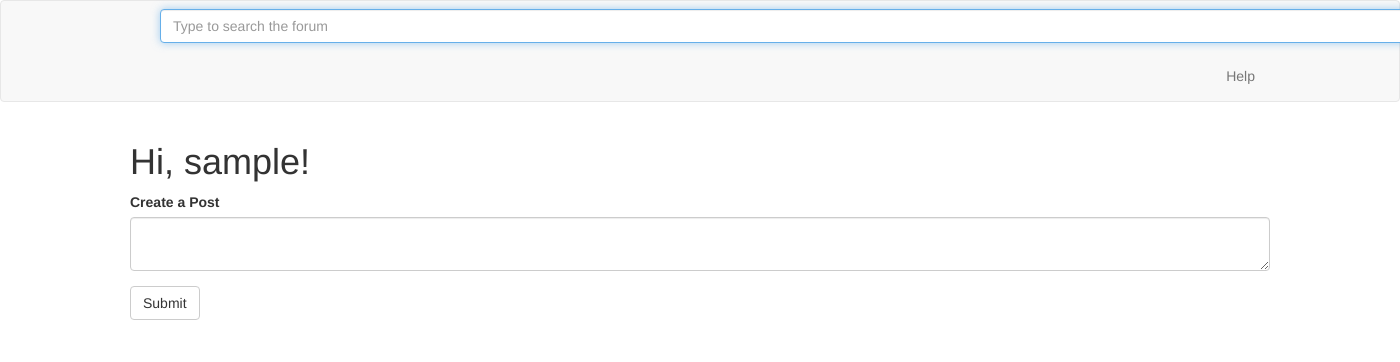
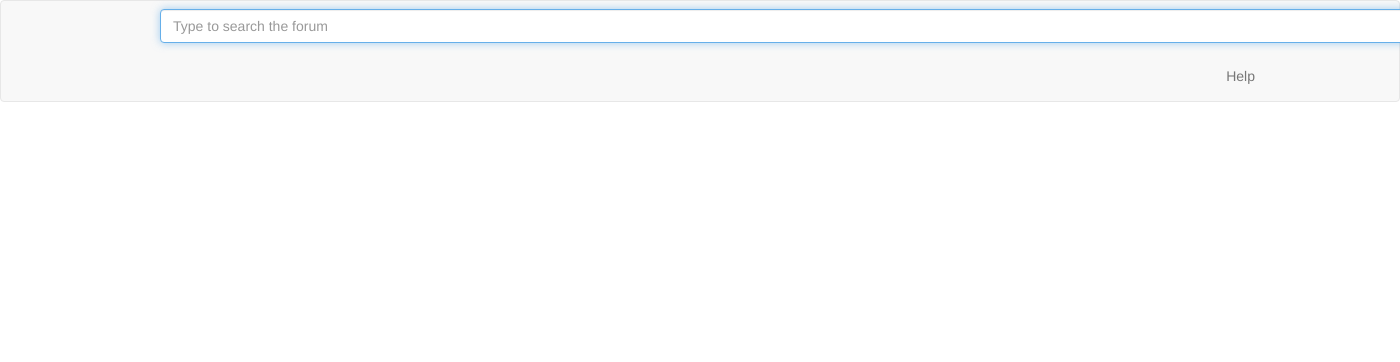
Before and after one commit to rmodi6/accessible-forums, a Flask app: page / in a window 1400 px wide; the page is wider, and only the part inside the window is pictured. Shown: the top 362 px of that part. Run offline with Flask 2, Linux system fonts and the light colour scheme; the visitor is signed in with stand-in values (Sample User, id 1); data comes from the database, SQL or seed files in the repository; data that the repository does not hold is empty; some libraries are stand-ins or nearby versions.

Commit message:
Remove extraneous things from home page

```diff
--- a/app/templates/index.html
+++ b/app/templates/index.html
@@ -2,18 +2,4 @@
 {% import 'bootstrap/wtf.html' as wtf %}
 
 {% block app_content %}
-    <h1>{{ _('Hi, %(username)s!', username=current_user.username) }}</h1>
-    {% if form %}
-        {{ wtf.quick_form(form) }}
-        <br>
-    {% endif %}
-    {% if posts[0] %}
-        <table class="table table-hover">
-            <tbody>
-            {% for post in posts %}
-                {% include '_post.html' %}
-            {% endfor %}
-            </tbody>
-        </table>
-    {% endif %}
 {% endblock %}
```
